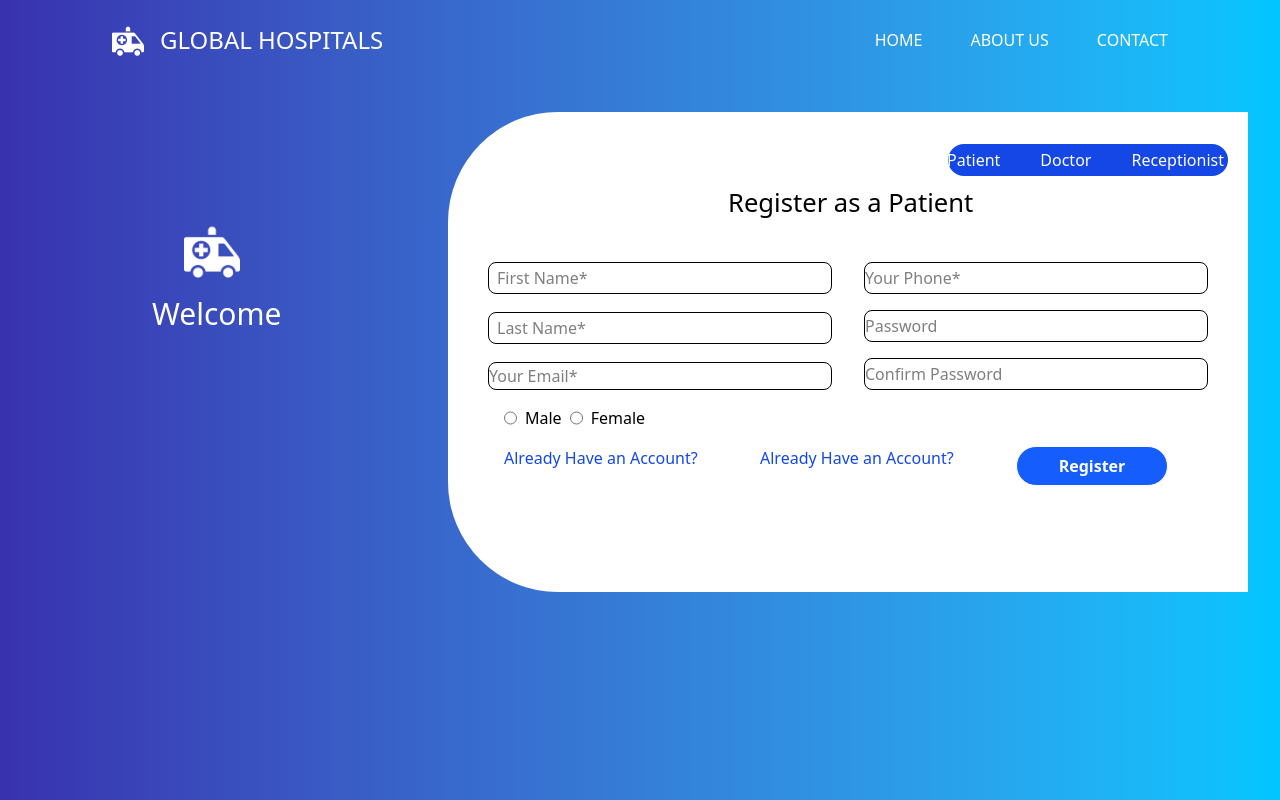
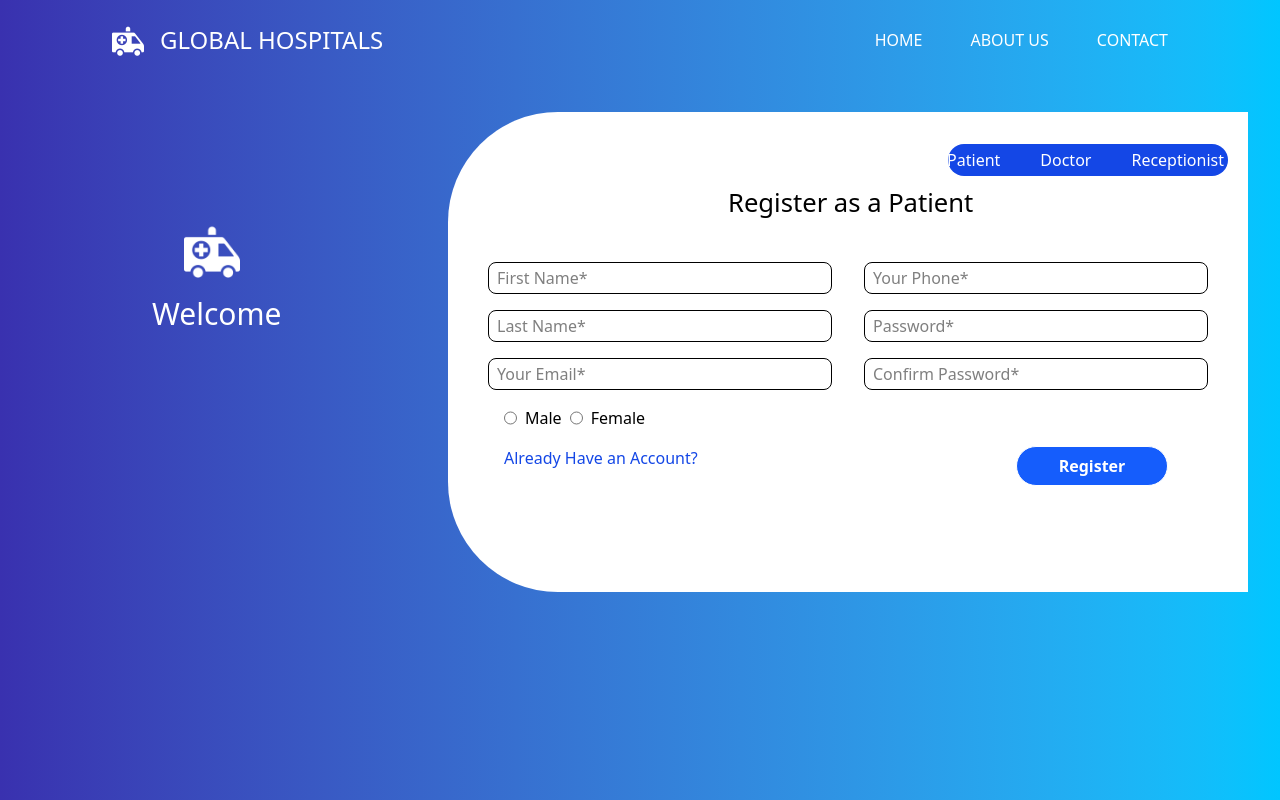
Before and after one commit to Minhalkh/Hospital-Management, a Next.js app: page / in a window 1280 px wide. Built offline with nearby package versions, Linux system fonts and the light colour scheme.

Commit message:
doctor page updated

```diff
--- /dev/null
+++ b/src/app/Components/home/doctor.jsx
@@ -0,0 +1,11 @@
+import React from 'react'
+
+function doctor() {
+  return (
+    <div className='text-2xl'>
+      Doctor
+    </div>
+  )
+}
+
+export default doctor
--- /dev/null
+++ b/src/app/Components/home/home.jsx
@@ -0,0 +1,17 @@
+"use client"
+import Image from 'next/image'
+import { useState } from 'react'
+import Logo from '../../../../public/assets/images/ambulance1.png'
+import Link from 'next/link'
+import Patient from './patient'
+function registrationform() {
+  const [options, setOptions] = useState (1)
+  return (
+   <>
+   <Patient/>
+   {/* <Docto */}
+   </>
+  )
+}
+
+export default registrationform
--- a/src/app/Components/registrationform.jsx
+++ b/src/app/Components/home/patient.jsx
@@ -1,12 +1,16 @@
 "use client"
 import Image from 'next/image'
 import { useState } from 'react'
-import Logo from '../../../public/assets/images/ambulance1.png'
+import Logo from '../../../../public/assets/images/ambulance1.png'
+import Doctor from './doctor'
 import Link from 'next/link'
-function registrationform() {
-  const [gender, setGender] = useState ("")
+
+
+function Patient() {
+    const [gender, setGender] = useState ("")
+    const [options, setOptions] = useState(1)
   return (
-    <div className='flex justify-between my-14 mx-8'>
+     <div className='flex justify-between my-14 mx-8'>
         <div className='flex flex-col gap-4 my-28 ml-30'>
         <Image src={Logo} alt='Logo' className='size-14 ml-8 animate-bounce'/>
         <h1 className='text-white text-3xl'>Welcome</h1>
@@ -14,11 +18,12 @@ function registrationform() {
 
         <div className='bg-white h-120 w-200 rounded-l-[110px]'>
           <div className='flex justify-end w-70 h-8 p-1 bg-blue-700 rounded-2xl text-white gap-10 mt-8 ml-125'>
-          <h1>Patient</h1>
-          <h1>Doctor</h1>
-          <h1>Receptionist</h1>
+          <button className='cursor-pointer' onClick={()=>setOptions(1)}>Patient</button>
+          <button className='cursor-pointer' onClick={()=>setOptions(2)}>Doctor</button>
+          <button className='cursor-pointer' onClick={()=>setOptions(3)}>Receptionist</button>
           </div>
-          <div>
+{
+ options==1 && <div>
             <h2 className='ml-70 mt-2 text-[clamp(1.5rem,2vw,3rem)] '>Register as a Patient</h2>
             <form action="">
               <div className='grid grid-cols-2 gap-8 mx-10 mt-10'>
@@ -36,7 +41,7 @@ function registrationform() {
               <input type="text"
               name='Email'
               placeholder='Your Email*'
-              className='rounded-lg border h-8p-2'/>
+              className='rounded-lg border h-8 px-2'/>
               </div>
 
               <div className='grid gap-4'>
@@ -44,17 +49,17 @@ function registrationform() {
                 <input type="text"
                 name=''
                 placeholder='Your Phone*'
-                className='rounded-lg border h-8' />
+                className='rounded-lg border h-8 px-2' />
 
                 <input type="text"
                 name='Password'
-                placeholder='Password'
-                className='rounded-lg border h-8'/>
+                placeholder='Password*'
+                className='rounded-lg border h-8 px-2'/>
 
                 <input type="text"
                 name=''
-                placeholder='Confirm Password'
-                className='rounded-lg border h-8'/>
+                placeholder='Confirm Password*'
+                className='rounded-lg border h-8 px-2'/>
               </div>
               </div>
             </form>
@@ -73,13 +78,14 @@ function registrationform() {
               </div>
               <div className='ml-14 flex justify-between mx-20'>
                 <Link href="#" className='text-blue-700 hover:underline'>Already Have an Account?</Link>
-                <a href="#" className='text-blue-700 hover:underline'>Already Have an Account?</a>
                 <button className='border h-10 w-38 bg-blue-600 text-white font-bold rounded-full'>Register</button>
               </div>
           </div>
+}
+       {options==2 && <Doctor/>}
         </div>
     </div>
   )
 }
 
-export default registrationform
+export default Patient
--- a/src/app/Pages/Home/page.jsx
+++ b/src/app/Pages/Home/page.jsx
@@ -0,0 +1,11 @@
+import React from 'react'
+import Home from '../../../app/Components/home/home'
+function page() {
+  return (
+    <div>
+      <Home/>
+    </div>
+  )
+}
+
+export default page
--- a/src/app/page.js
+++ b/src/app/page.js
@@ -1,8 +1,8 @@
-import Registrationform from "./Components/registrationform"
+import Homepage from "../app/Pages/Home/page"
 function Home() {
   return (
     <div>
-      <Registrationform/>
+      <Homepage/>
     </div>
   )
 }
```
